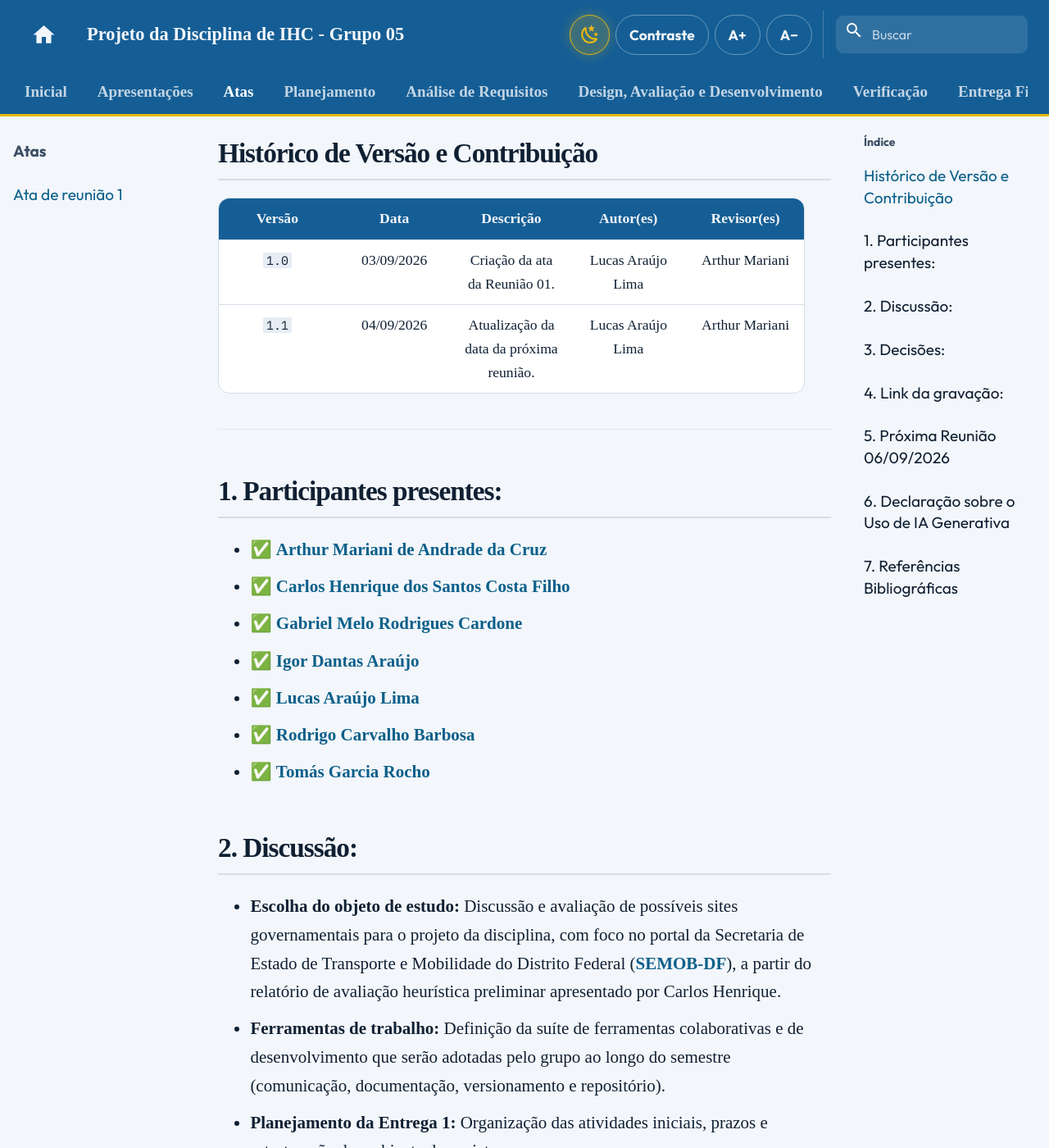
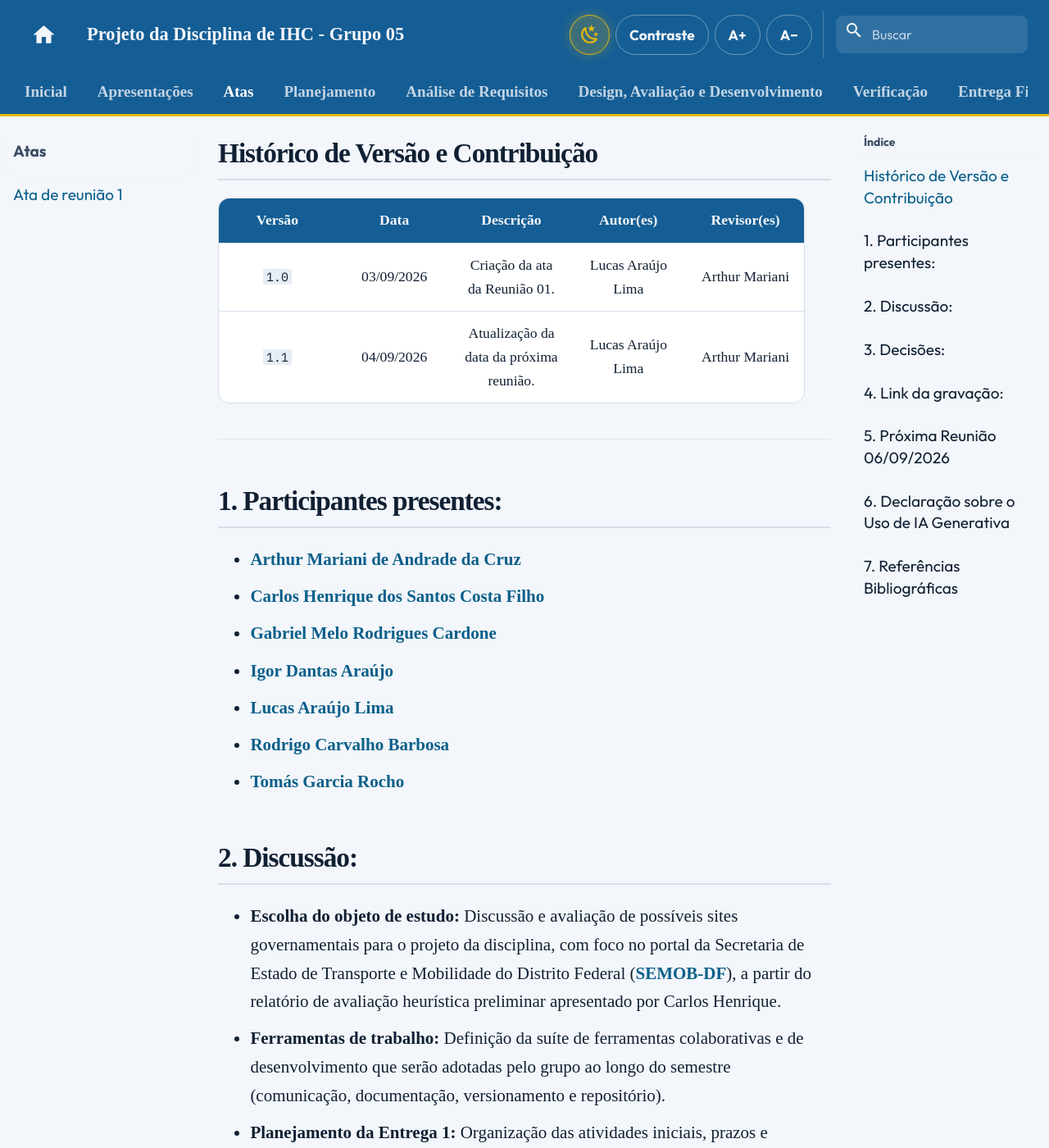
Before and after one commit to Interacao-Humano-Computador/2026.2-Grupo05, an MkDocs documentation site: the page built from docs/ata1.md, in a window 1280 px wide and 1400 px high, scrolled down 370 px. Shown: the whole window at 82% size. Built offline with MkDocs 1.6.1 and Material for MkDocs 9.7.7, drawn with Linux system fonts in a browser that asks for light colours; comment, search, counter and statistics services are not loaded.

Commit message:
docs: padroniza logomarcas e revisa formatação dos documentos

```diff
--- a/docs/assets/css/extra.css
+++ b/docs/assets/css/extra.css
@@ -945,11 +945,11 @@
 
 .md-typeset table:not([class]) th,
 .md-typeset table:not([class]) td {
-  padding: 0.5rem 0.55rem;
+  padding: 0.6rem 0.65rem;
   white-space: normal !important;
   overflow-wrap: anywhere;
   word-break: break-word;
-  vertical-align: top;
+  vertical-align: middle;
   box-sizing: border-box;
 }
 
@@ -962,6 +962,23 @@
 .md-typeset table:not([class]) td {
   border-top: 1px solid var(--line);
 }
+
+.md-typeset table:not([class]) td:has(img) {
+  text-align: center !important;
+  vertical-align: middle !important;
+}
+
+.md-typeset table:not([class]) td img {
+  max-width: 95px;
+  max-height: 55px;
+  width: auto;
+  height: auto;
+  object-fit: contain;
+  display: inline-block;
+  vertical-align: middle;
+  margin: 0 auto;
+}
+
 
 .hm-l,
 .hm-p,
--- a/docs/ata1.md
+++ b/docs/ata1.md
@@ -13,13 +13,13 @@
 
 ## 1. Participantes presentes:
 
-- ✅ [Arthur Mariani de Andrade da Cruz]()
-- ✅ [Carlos Henrique dos Santos Costa Filho]()
-- ✅ [Gabriel Melo Rodrigues Cardone]()
-- ✅ [Igor Dantas Araújo]()
-- ✅ [Lucas Araújo Lima]()
-- ✅ [Rodrigo Carvalho Barbosa]()
-- ✅ [Tomás Garcia Rocho]()
+- [Arthur Mariani de Andrade da Cruz]()
+- [Carlos Henrique dos Santos Costa Filho]()
+- [Gabriel Melo Rodrigues Cardone]()
+- [Igor Dantas Araújo]()
+- [Lucas Araújo Lima]()
+- [Rodrigo Carvalho Barbosa]()
+- [Tomás Garcia Rocho]()
 
 ## 2. Discussão:
 
@@ -55,7 +55,7 @@
 
 ## 4. Link da gravação:
 
-> ℹ️ **Informação:** A primeira reunião foi realizada presencialmente em sala de aula, no horário disponibilizado pelo professor, por isso, não há gravação.
+> **Informação:** A primeira reunião foi realizada presencialmente em sala de aula, no horário disponibilizado pelo professor, por isso, não há gravação.
 
 ## 5. Próxima Reunião 06/09/2026
 
```
Also changed, not shown: docs/Ferramentas_do_Projeto.md (+9 -8 lines), docs/ProcessoDesign.md (+2 -2 lines), docs/assets/images/Google_Gemini_icon_2025.svg (added), docs/assets/images/github.png, docs/assets/images/google-docs.png, docs/assets/images/mkdocs.png, docs/assets/images/overleaf.png, docs/assets/images/teams.png, docs/assets/images/whatsapp.png, docs/assets/images/when2meet.png.
